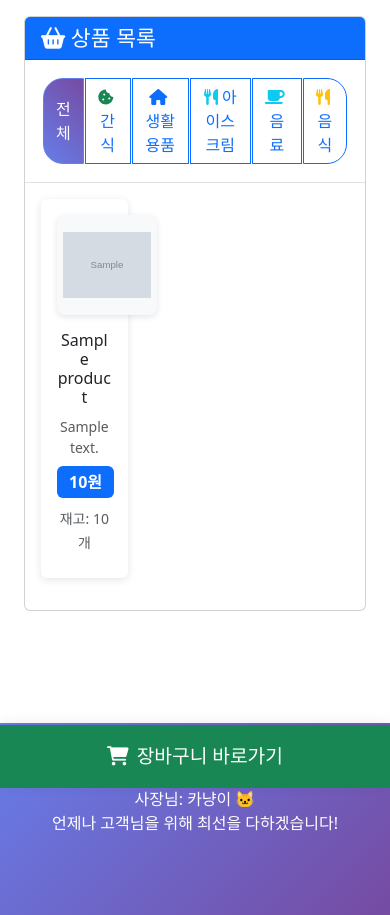
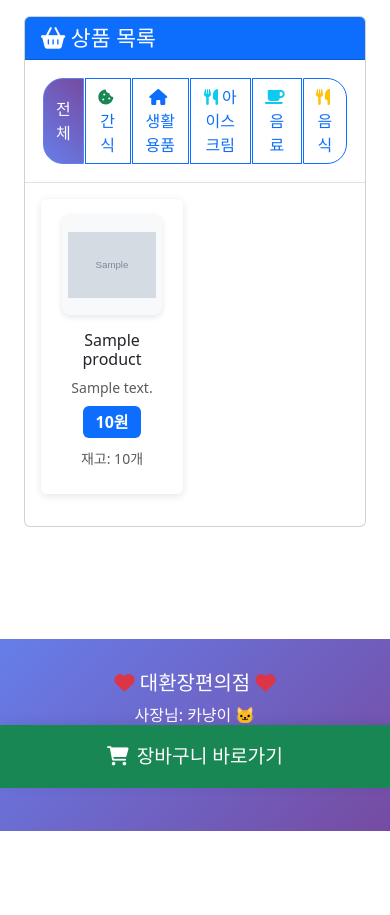
Before and after one commit to june4432/convenience-store-app, a Flask app: page / in a window 390 px wide. Shown: the part 56-971 px from the top of the page. After the commit the page ends 887 px from the top, so only its background shows below. Run offline with Flask 3, Linux system fonts and the light colour scheme; tables that the repository leaves empty hold one stand-in row (values such as "Sample post"); grey boxes marked "Sample" are stand-in pictures; some libraries are stand-ins or nearby versions.

Commit message:
ui 수정

```diff
--- a/templates/index.html
+++ b/templates/index.html
@@ -181,7 +181,7 @@
                     <div class="p-3">
                         <div class="row" id="products-container">
                             {% for product in products %}
-                            <div class="col-4 col-md-4 col-lg-3 mb-3 product-item" data-category="{{ product.category }}">
+                            <div class="col-6 col-md-4 col-lg-3 mb-3 product-item" data-category="{{ product.category }}">
                                 <div class="card h-100 product-card" data-product-id="{{ product.id }}"
                                                 data-product-name="{{ product.name }}"
                                                 data-product-price="{{ product.price }}">
```
